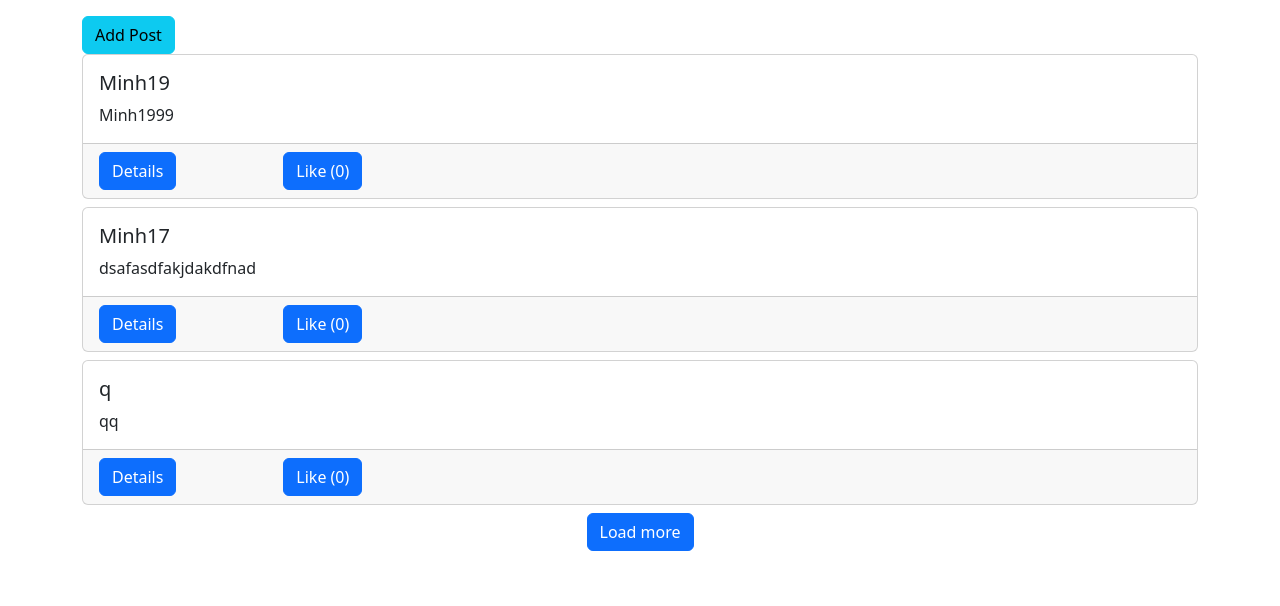
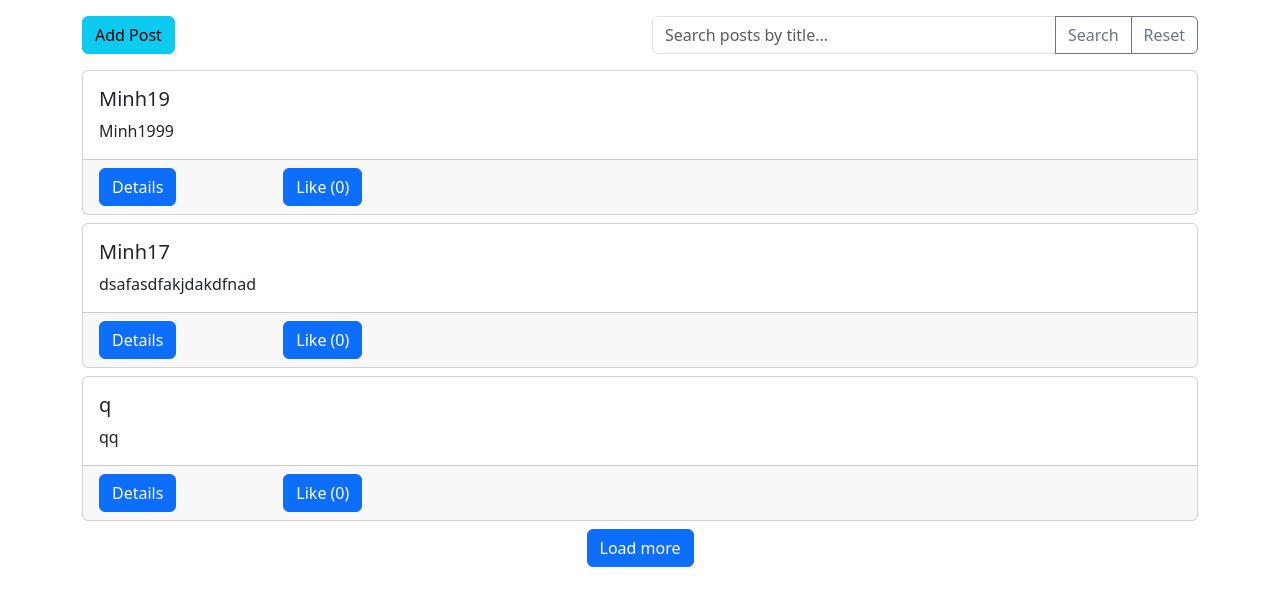
Before and after one commit to QMinh286/Assignment4-Fullstack_framework, a Django app: page / in a window 1280 px wide. Shown: the top 606 px of the page. Run offline with Django 5.2, Linux system fonts and the light colour scheme; a user stored in the database is signed in; data comes from the database, SQL or seed files in the repository; some libraries are stand-ins or nearby versions.

Commit message:
add search post name

```diff
--- a/src/posts/static/posts/main.js
+++ b/src/posts/static/posts/main.js
@@ -1,7 +1,7 @@
 console.log('hello world')
 
 const postsBox = document.getElementById('posts-box')
-const spinnerBox =document.getElementById('spinner-box')
+const spinnerBox = document.getElementById('spinner-box')
 const loadBtn = document.getElementById('load-btn')
 const endBox = document.getElementById('end-box')
 
@@ -10,14 +10,23 @@ const title = document.getElementById('id_title')
 const body = document.getElementById('id_body')
 const csrf = document.getElementsByName('csrfmiddlewaretoken')
 
-const alertBox=document.getElementById('alert-box')
+const alertBox = document.getElementById('alert-box')
 const url = window.location.href
 
 const addBtn = document.getElementById('add-btn')
-const closeBtns =[...document.getElementsByClassName('add-modal-close')]
-const dropozone =document.getElementById('my-dropzone')
+const closeBtns = [...document.getElementsByClassName('add-modal-close')]
+const dropozone = document.getElementById('my-dropzone')
 
-const getCookie=(name) => {
+// New elements for search functionality
+const searchInput = document.getElementById('search-input')
+const searchBtn = document.getElementById('search-btn')
+const resetSearchBtn = document.getElementById('reset-search-btn')
+
+// Flag to track if we're in search mode
+let isSearchMode = false
+let searchQuery = ''
+
+const getCookie = (name) => {
     let cookieValue = null;
     if (document.cookie && document.cookie !== '') {
         const cookies = document.cookie.split(';');
@@ -40,9 +49,21 @@ if(deleted){
     localStorage.clear()
 }
 
-const likeUnlikePosts =()=>{
+// Function to handle alerts
+const handleAlerts = (type, msg) => {
+    alertBox.innerHTML = `
+        <div class="alert alert-${type}" role="alert">
+            ${msg}
+        </div>
+    `
+    setTimeout(() => {
+        alertBox.innerHTML = ''
+    }, 3000)
+}
+
+const likeUnlikePosts = () => {
     const likeUnlikeForms = [...document.getElementsByClassName('like-unlike-forms')]
-    likeUnlikeForms.forEach(form=> form.addEventListener('submit', e=>{
+    likeUnlikeForms.forEach(form => form.addEventListener('submit', e => {
         e.preventDefault()
         const clickedId = e.target.getAttribute('data-form-id')
         const clickedBtn = document.getElementById(`like-unlike-${clickedId}`)
@@ -51,32 +72,24 @@ const likeUnlikePosts =()=>{
             type: 'POST',
             url: "/like-unlike/",
             data: {
-                'csrfmiddlewaretoken' : csrftoken,
+                'csrfmiddlewaretoken': csrftoken,
                 'pk': clickedId,
             },
-            success:function (response){
+            success: function(response) {
                 console.log(response)
-                clickedBtn.textContent = response.like ? `Unlike (${response.count})`:`Like (${response.count})`
+                clickedBtn.textContent = response.like ? `Unlike (${response.count})` : `Like (${response.count})`
             },
-            error: function(error){
+            error: function(error) {
                 console.log(error)
             }
         })
-
     }))
 }
+
 let visible = 3
 
-const getData = ()=>{
-    $.ajax({
-        type:'GET',
-        url:`/data/${visible}/`,
-        success:function(response){
-            console.log(response)
-            const data = response.data
-            setTimeout(()=>{
-                spinnerBox.classList.add('not-visible')
-                console.log(data)
+const renderPosts = (data) => {
+    postsBox.innerHTML = '' // Clear existing posts
     data.forEach(element => {
         postsBox.innerHTML += `
             <div class="card mb-2" >
@@ -91,7 +104,7 @@ const getData = ()=>{
                         </div>
                         <div class="col-2">
                             <form class="like-unlike-forms" data-form-id="${element.id}">
-                                            <button class="btn btn-primary" id="like-unlike-${element.id}">${element.like ? `Unlike (${element.count})`:`Like (${element.count})`}</button>
+                                <button class="btn btn-primary" id="like-unlike-${element.id}">${element.like ? `Unlike (${element.count})` : `Like (${element.count})`}</button>
                             </form>
                         </div>
                     </div>
@@ -100,44 +113,151 @@ const getData = ()=>{
         `
     });
     likeUnlikePosts()
-            },100)
+}
+
+const getData = () => {
+    $.ajax({
+        type: 'GET',
+        url: `/data/${visible}/`,
+        success: function(response) {
+            console.log(response)
+            const data = response.data
+            setTimeout(() => {
+                spinnerBox.classList.add('not-visible')
+                console.log(data)
+                renderPosts(data)
+            }, 100)
             console.log(response.size)
-            if(response.size === 0){
+            if (response.size === 0) {
                 endBox.textContent = 'No posts added yet'
             }
-            else if(response.size <= visible){
+            else if (response.size <= visible) {
                 loadBtn.classList.add('not-visible')
-                endBox.textContent = 'No more posts to load '
+                endBox.textContent = 'No more posts to load'
+            } else {
+                loadBtn.classList.remove('not-visible')
             }
         },
-        error:function(error){
+        error: function(error) {
             console.log(error)
         }
     })
 }
 
-loadBtn.addEventListener('click',()=> {
+// Function to search posts by title
+const searchPosts = () => {
+    const query = searchInput.value.trim()
+    if (query === '') {
+        handleAlerts('warning', 'Please enter a search term')
+        return
+    }
+
+    searchQuery = query
+    isSearchMode = true
     spinnerBox.classList.remove('not-visible')
-    visible +=3
+
+    $.ajax({
+        type: 'GET',
+        url: 'search-posts/',
+        data: {
+            'query': query
+        },
+        success: function(response) {
+            console.log("Search response:", response)
+            setTimeout(() => {
+                spinnerBox.classList.add('not-visible')
+                const data = response.data
+                renderPosts(data)
+
+                if (data.length === 0) {
+                    endBox.textContent = 'No posts found matching your search'
+                    loadBtn.classList.add('not-visible')
+                } else {
+                    endBox.textContent = `Found ${data.length} post(s)`
+                    loadBtn.classList.add('not-visible')
+                }
+            }, 100)
+        },
+        error: function(error) {
+            spinnerBox.classList.add('not-visible')
+            console.log("Search error:", error)
+            handleAlerts('danger', 'Error occurred during search')
+        }
+    })
+}
+
+// Function to reset search and show all posts
+const resetSearch = () => {
+    searchInput.value = ''
+    isSearchMode = false
+    endBox.textContent = ''
     getData()
+}
+
+loadBtn.addEventListener('click', () => {
+    if (!isSearchMode) {
+        spinnerBox.classList.remove('not-visible')
+        visible += 3
+        getData()
+    }
 })
 
+// Ensure the DOM is fully loaded before adding event listeners
+document.addEventListener('DOMContentLoaded', () => {
+    console.log("DOM fully loaded, adding search event listeners");
+
+    // Get the elements again to make sure they're available
+    const searchBtn = document.getElementById('search-btn')
+    const searchInput = document.getElementById('search-input')
+    const resetSearchBtn = document.getElementById('reset-search-btn')
+
+    if (searchBtn) {
+        searchBtn.addEventListener('click', () => {
+            console.log("Search button clicked");
+            searchPosts();
+        });
+    } else {
+        console.error("Search button not found in DOM");
+    }
+
+    if (searchInput) {
+        searchInput.addEventListener('keypress', (e) => {
+            if (e.key === 'Enter') {
+                console.log("Enter key pressed in search input");
+                searchPosts();
+            }
+        });
+    } else {
+        console.error("Search input not found in DOM");
+    }
+
+    if (resetSearchBtn) {
+        resetSearchBtn.addEventListener('click', () => {
+            console.log("Reset button clicked");
+            resetSearch();
+        });
+    } else {
+        console.error("Reset button not found in DOM");
+    }
+});
+
 let newPostId = null
-postForm.addEventListener('submit',e=>{
+postForm.addEventListener('submit', e => {
     e.preventDefault()
 
     $.ajax({
-        type:'POST',
-        url:'',
-        data:{
-            'csrfmiddlewaretoken':csrf[0].value,
-            'title':title.value,
-            'body':body.value
+        type: 'POST',
+        url: '',
+        data: {
+            'csrfmiddlewaretoken': csrf[0].value,
+            'title': title.value,
+            'body': body.value
         },
-        success:function(response){
+        success: function(response) {
             console.log(response)
-            newPostId= response.id
-            postsBox.insertAdjacentHTML('afterbegin',`
+            newPostId = response.id
+            if (!isSearchMode) {
+                postsBox.insertAdjacentHTML('afterbegin', `
                     <div class="card mb-2" >
                         <div class="card-body">
                             <h5 class="card-title">${response.title}</h5>
@@ -150,7 +270,7 @@ postForm.addEventListener('submit',e=>{
                                 </div>
                                 <div class="col-2">
                                     <form class="like-unlike-forms" data-form-id="${response.id}">
-                                    <button class="btn btn-primary" id="like-unlike-${response.id}">Like</button>
+                                        <button class="btn btn-primary" id="like-unlike-${response.id}">Like (0)</button>
                                     </form>
                                 </div>
                             </div>
@@ -158,43 +278,42 @@ postForm.addEventListener('submit',e=>{
                     </div>
                 `)
                 likeUnlikePosts()
-            //$('#addPostModal').modal('hide')
-            handleAlerts('success','New post added!')
-            //postForm.reset()
+            }
+            handleAlerts('success', 'New post added!')
         },
-        error: function(error){
+        error: function(error) {
             console.log(error)
-            handleAlerts('danger','Oops .. something went wrong')
+            handleAlerts('danger', 'Oops .. something went wrong')
         }
-
     })
 })
 
-addBtn.addEventListener('click', e=>{
+addBtn.addEventListener('click', e => {
     dropozone.classList.remove('not-visible')
 })
 
-closeBtns.forEach(btn=>btn.addEventListener('click',()=>{
+closeBtns.forEach(btn => btn.addEventListener('click', () => {
     postForm.reset()
-    if(!dropozone.classList.contains('not-visible')){
+    if (!dropozone.classList.contains('not-visible')) {
         dropozone.classList.add('not-visible')
     }
-    const myDropzone=Dropzone.forElement("#my-dropzone")
+    const myDropzone = Dropzone.forElement("#my-dropzone")
     myDropzone.removeAllFiles(true)
 }))
 
 Dropzone.autoDiscover = false
-const myDropzone = new Dropzone('#my-dropzone',{
-    url:'upload/',
-    init: function(){
-        this.on('sending',function(file,xhr,formData){
-            formData.append('csrfmidllewaretoken',csrftoken)
-            formData.append('new_post_id',newPostId)
+const myDropzone = new Dropzone('#my-dropzone', {
+    url: 'upload/',
+    init: function() {
+        this.on('sending', function(file, xhr, formData) {
+            formData.append('csrfmidllewaretoken', csrftoken)
+            formData.append('new_post_id', newPostId)
         })
     },
-    maxFiles:3,
-    maxFilesize:4,
-    acceptedFiles:'.png, .jpg, .jpeg'
+    maxFiles: 3,
+    maxFilesize: 4,
+    acceptedFiles: '.png, .jpg, .jpeg'
 })
 
+// Initialize the page
 getData()
--- a/src/posts/templates/posts/main.html
+++ b/src/posts/templates/posts/main.html
@@ -39,9 +39,20 @@ posts
     </div>
 
     <div id="alert-box"></div>
-    <button type="button" class="btn btn-info" data-bs-toggle="modal" data-bs-target="#addPostModal">
-        Add Post
-    </button>
+    <div class="row mb-3">
+        <div class="col-md-6">
+            <button type="button" class="btn btn-info" data-bs-toggle="modal" data-bs-target="#addPostModal">
+                Add Post
+            </button>
+        </div>
+        <div class="col-md-6">
+            <div class="input-group">
+                <input type="text" id="search-input" class="form-control" placeholder="Search posts by title...">
+                <button class="btn btn-outline-secondary" type="button" id="search-btn">Search</button>
+                <button class="btn btn-outline-secondary" type="button" id="reset-search-btn">Reset</button>
+            </div>
+        </div>
+    </div>
     <div id="posts-box" ></div>
     <div id="spinner-box" class="text-center">
         <div class="spinner-border" role="status"></div>
--- a/src/posts/urls.py
+++ b/src/posts/urls.py
@@ -7,7 +7,8 @@ from .views import (
     post_detail_data_view,
     update_post,
     delete_post,
-    image_upload_view
+    image_upload_view,
+    search_posts_view
 )
 
 app_name = 'posts'
@@ -24,5 +25,6 @@ urlpatterns = [
     path('data/<int:num_posts>/',load_post_data_view, name='posts-data'),
 
     path('<pk>/data/',post_detail_data_view,name='post-detail-data'),
+    path('search-posts/', search_posts_view, name='search-posts'),
 
 ]
--- a/src/posts/views.py
+++ b/src/posts/views.py
@@ -130,3 +130,28 @@ def image_upload_view(request):
         post = Post.objects.get(id=new_post_id)
         Photo.objects.create(image=img,post=post)
     return HttpResponse()
+
+@login_required
+def search_posts_view(request):
+    query = request.GET.get('query', '')
+    print(f"Search query: {query}")  # Debug print
+
+    # Search in the title field (case-insensitive)
+    posts = Post.objects.filter(
+        title__icontains=query
+    ).order_by('-created')  # Assuming you have a created field for sorting
+
+    print(f"Found {posts.count()} posts")  # Debug print
+
+    data = []
+    for post in posts:
+        item = {
+            'id': post.id,
+            'title': post.title,
+            'body': post.body,
+            'like': True if request.user in post.like.all() else False,
+            'count': post.like_count,
+        }
+        data.append(item)
+
+    return JsonResponse({'data': data})
```
Lines whose indentation alone changed are shown as unchanged.
